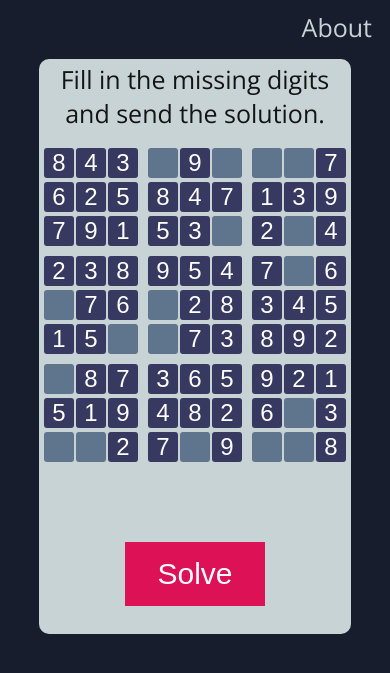
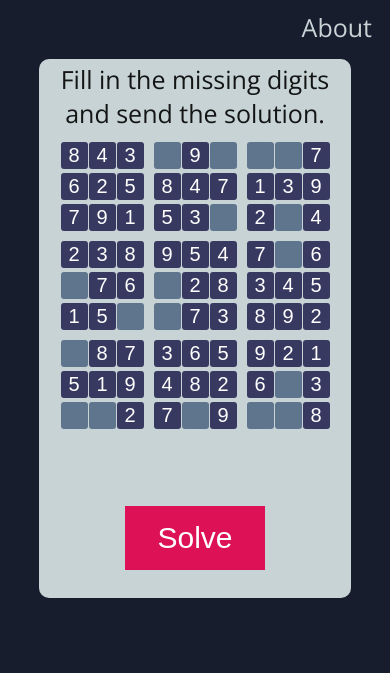
Before and after one commit to miguelgondu/bayesian_sudoku, a Flask app: page /next in a window 390 px wide. Shown: the top 673 px of the page. Run offline with Flask 2, Linux system fonts and the light colour scheme; the visitor is signed in with stand-in values (Sample User, id 1); data that the repository does not hold is empty; some libraries are stand-ins or nearby versions.

Commit message:
Adds a new media query for smaller screens

```diff
--- a/app.py
+++ b/app.py
@@ -102,4 +102,4 @@ def about():
 
 if __name__ == "__main__":
     print("Serving the web app")
-    app.run()
+    app.run(debug=True)
--- a/static/styles.css
+++ b/static/styles.css
@@ -283,6 +283,9 @@ a.printit, a.printit:hover, a.printit:hover, a.printit:active {
 }
 
 @media(max-width: 675px) {
+  h1 {
+    font-size: 50px;
+  }
   .grid-cell, .grid-cell-prefilled {
     height        : 30px;
     width         : 30px;
@@ -308,3 +311,29 @@ a.printit, a.printit:hover, a.printit:hover, a.printit:active {
   }
 
 }
+@media(max-width: 600px) {
+  .grid-cell, .grid-cell-prefilled {
+    height        : 27px;
+    width         : 27px;
+    margin-right  : 1px;
+  }
+
+  form {
+    padding-top: 3%;
+  }
+
+  .button-container {
+    margin-top    : 40px;
+  }
+
+  input[type=text], input[type=number] {
+    height           : 27px;
+    width            : 27px;
+    font-size        : 20px;
+  }
+
+  .content-container {
+    margin: 15% 10%;
+  }
+
+}
--- a/trials.py
+++ b/trials.py
@@ -9,7 +9,7 @@ class Trials:
         """
         Takes a db connection.
         """
-        self.table_name = "trials"
+        self.table_name = "trialsdebug"
         self.db = db
 
     def execute_query(self, query):
```
